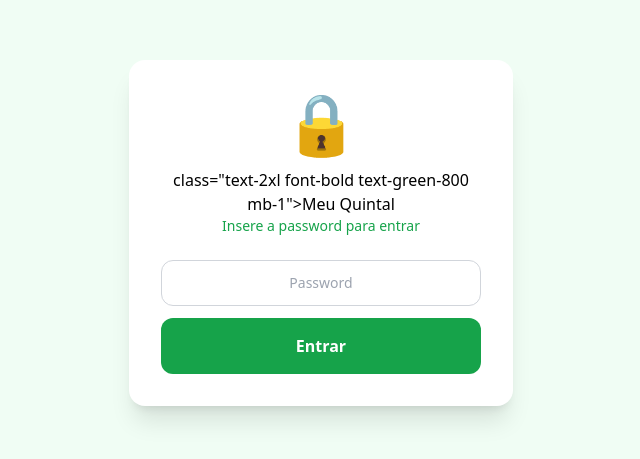
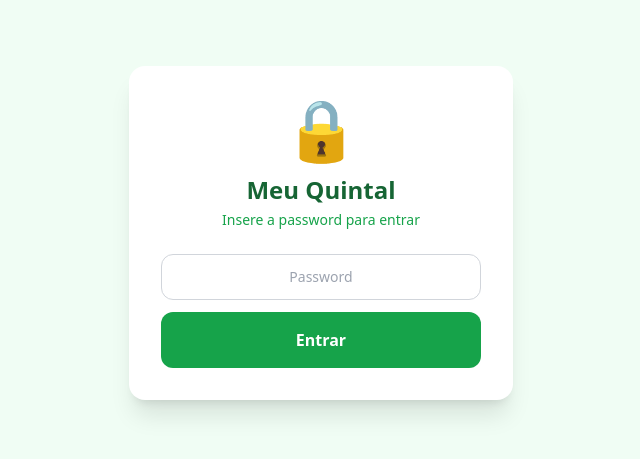
Before and after one commit to sbadaspor/meu-quintal, a plain HTML site: page index.html in a window 1280 px wide. Shown: the part 167-626 px from the top of the page, without its empty margins (319-959 px from the left). Drawn offline with nearby package versions, Linux system fonts and the light colour scheme.

Commit message:
Update index.html

```diff
--- a/index.html
+++ b/index.html
@@ -21,7 +21,7 @@
   <div id="loginScreen" class="fixed inset-0 bg-green-50 flex items-center justify-center z-50">
     <div class="bg-white rounded-2xl shadow-xl p-8 w-full max-w-sm mx-4 text-center">
       <div class="text-6xl mb-4">&#128274;</div>
-      <h1> class="text-2xl font-bold text-green-800 mb-1">Meu Quintal</h1>
+      <h1 class="text-2xl font-bold text-green-800 mb-1">Meu Quintal</h1>
       <p class="text-green-600 text-sm mb-6">Insere a password para entrar</p>
       <input type="password" id="passwordInput"
         class="w-full border border-gray-300 rounded-xl px-4 py-3 text-sm focus:outline-none focus:ring-2 focus:ring-green-400 text-center mb-3"
```
